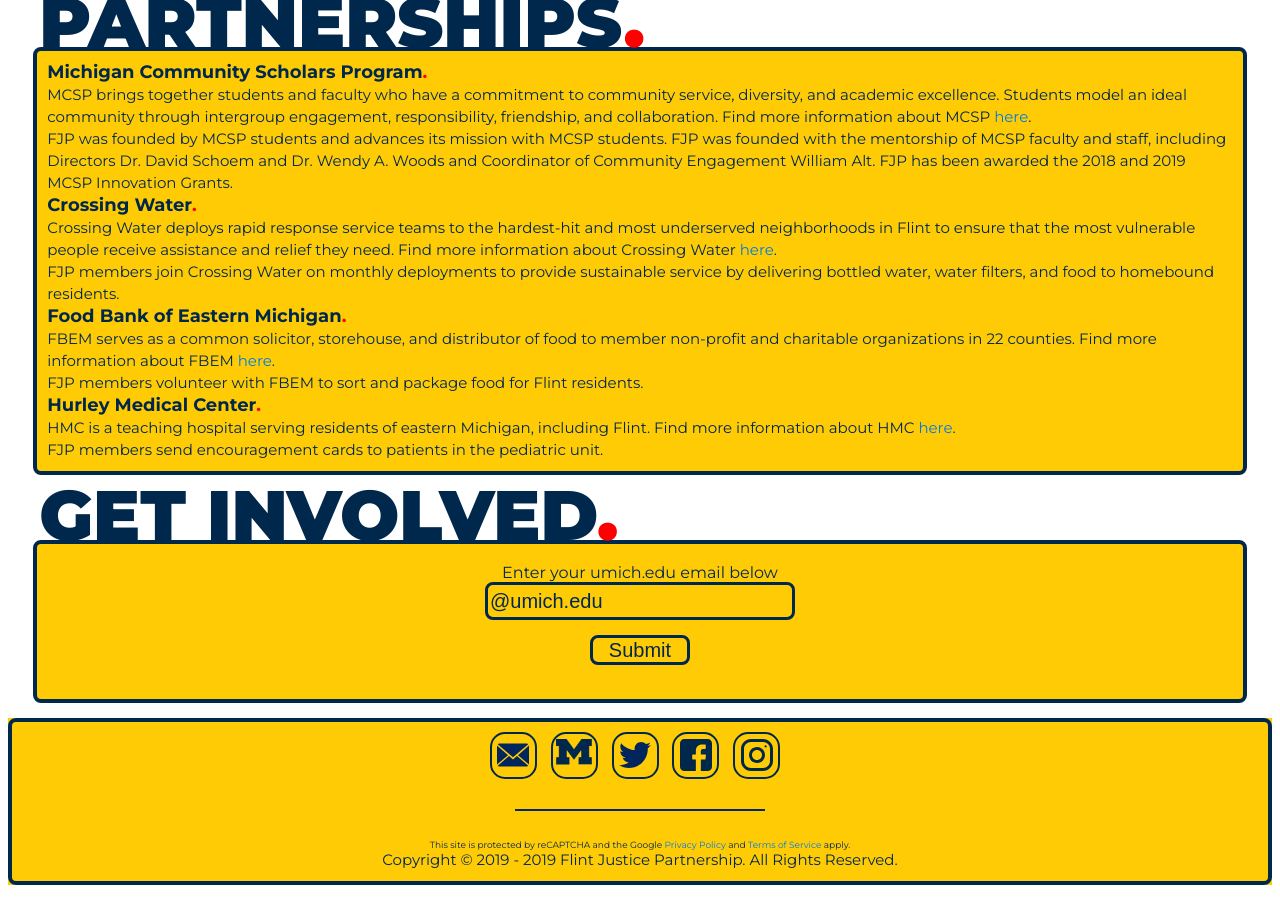
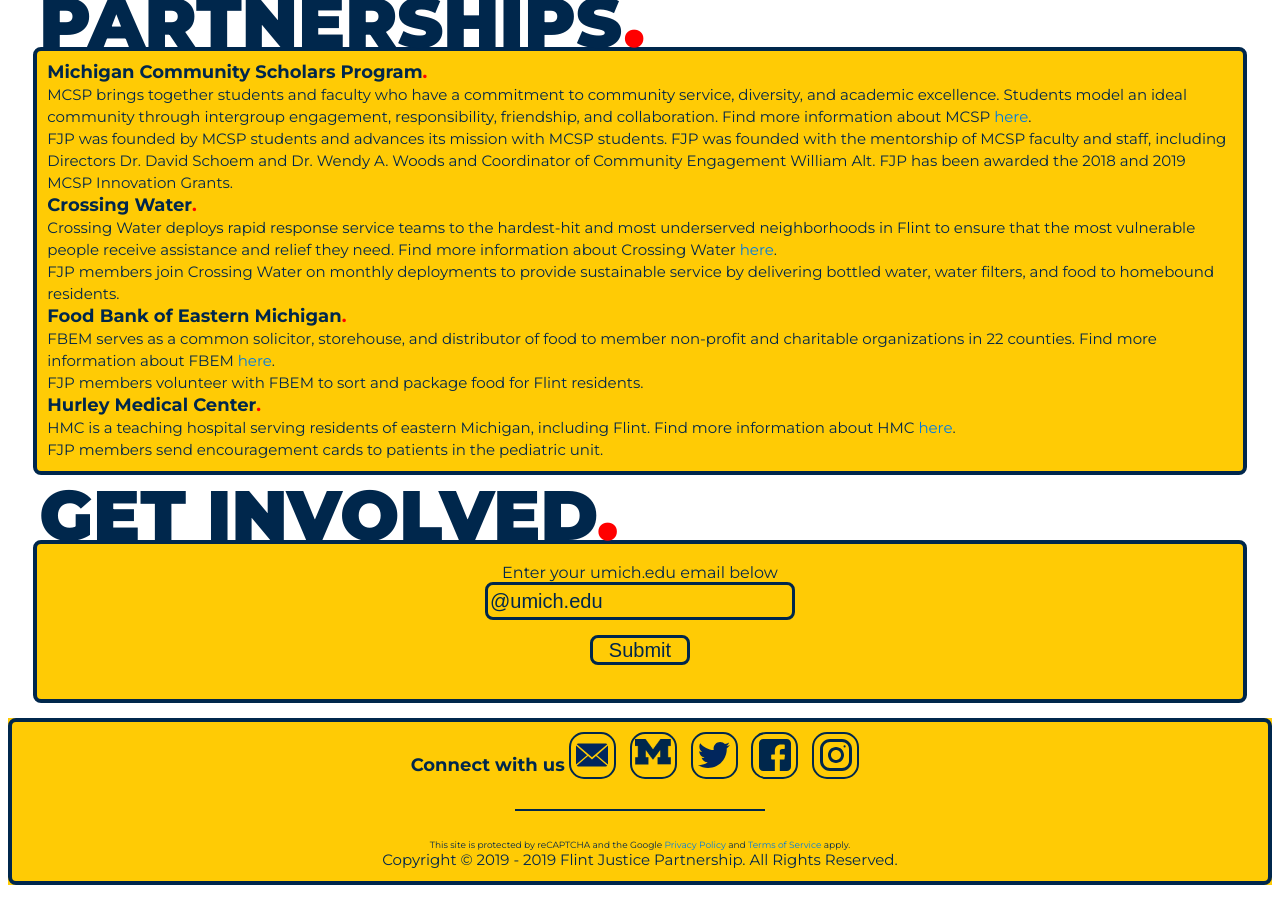
Before and after one commit to umichfjp/umichfjp.github.io, a Jekyll site: the page built from index.html, in a window 1280 px wide and 900 px high, scrolled down 928 px. Built offline with Jekyll 4.4.1, drawn with Linux system fonts in a browser that asks for light colours.

Commit message:
Update default.html

```diff
--- a/_layouts/default.html
+++ b/_layouts/default.html
@@ -37,7 +37,7 @@
 		{{ content }}
 			<footer>
         <div class="container">
-          <h3><center>
+          <h3><b><big><center>Connect with us</big></b>
              <a class="containerbutton" href="mailto:UMich.FJP@umich.edu" target="_blank"><img src="https://umichfjp.github.io/assets/icons/mail.svg" alt="EMail" style="width:32px;"></a>
              <a class="containerbutton" href="https://maizepages.umich.edu/organization/fjp/" target="_blank" style="padding-top:0px;padding-bottom:7px;"><img src="https://umichfjp.github.io/assets/icons/block_m.png" alt="Block M" style="height:32px;margin-top:5px;"></a>
              <a class="containerbutton" href="https://twitter.com/umichfjp" target="_blank"><img src="https://umichfjp.github.io/assets/icons/twitter.svg" alt="Twitter" style="width:32px;"></a>
```
